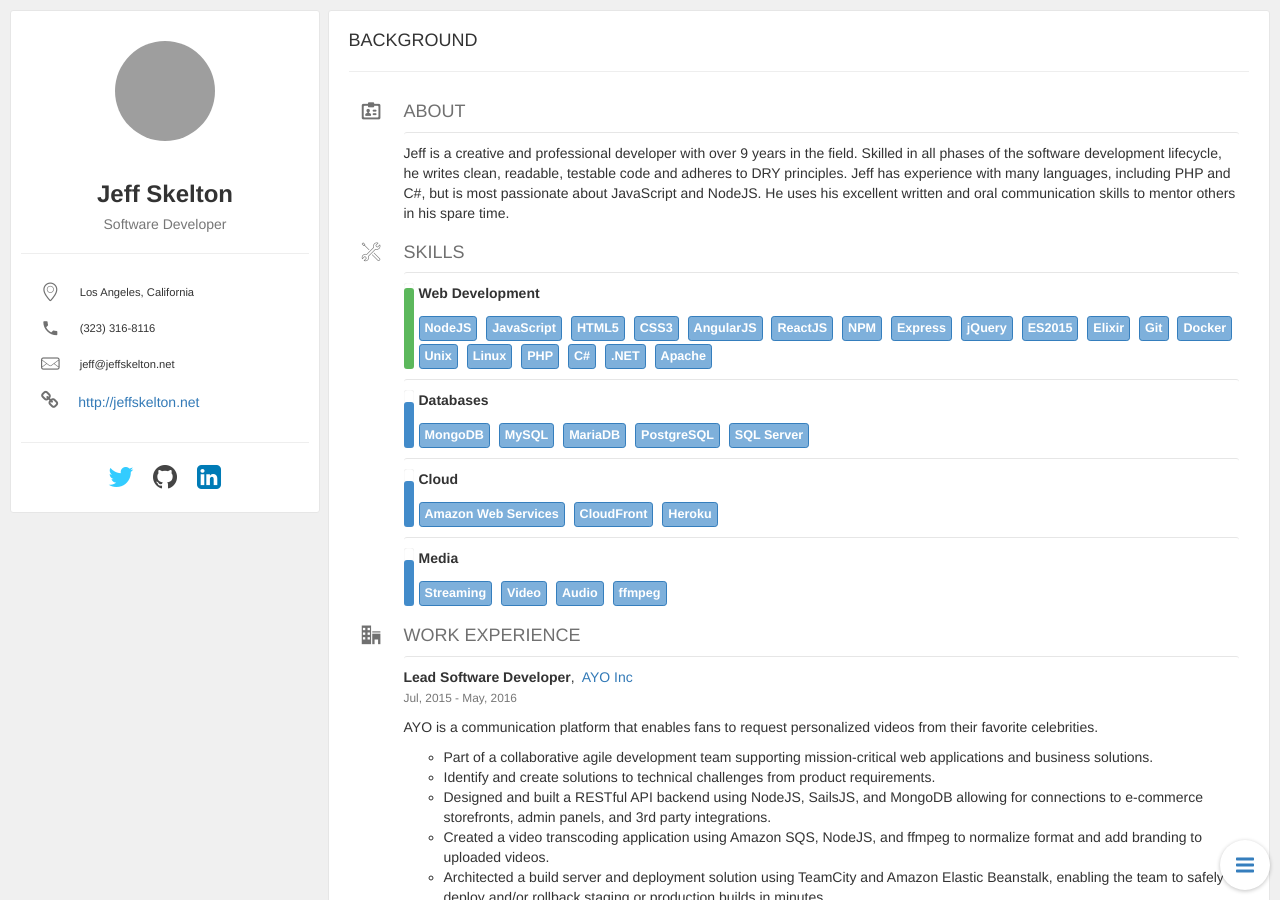
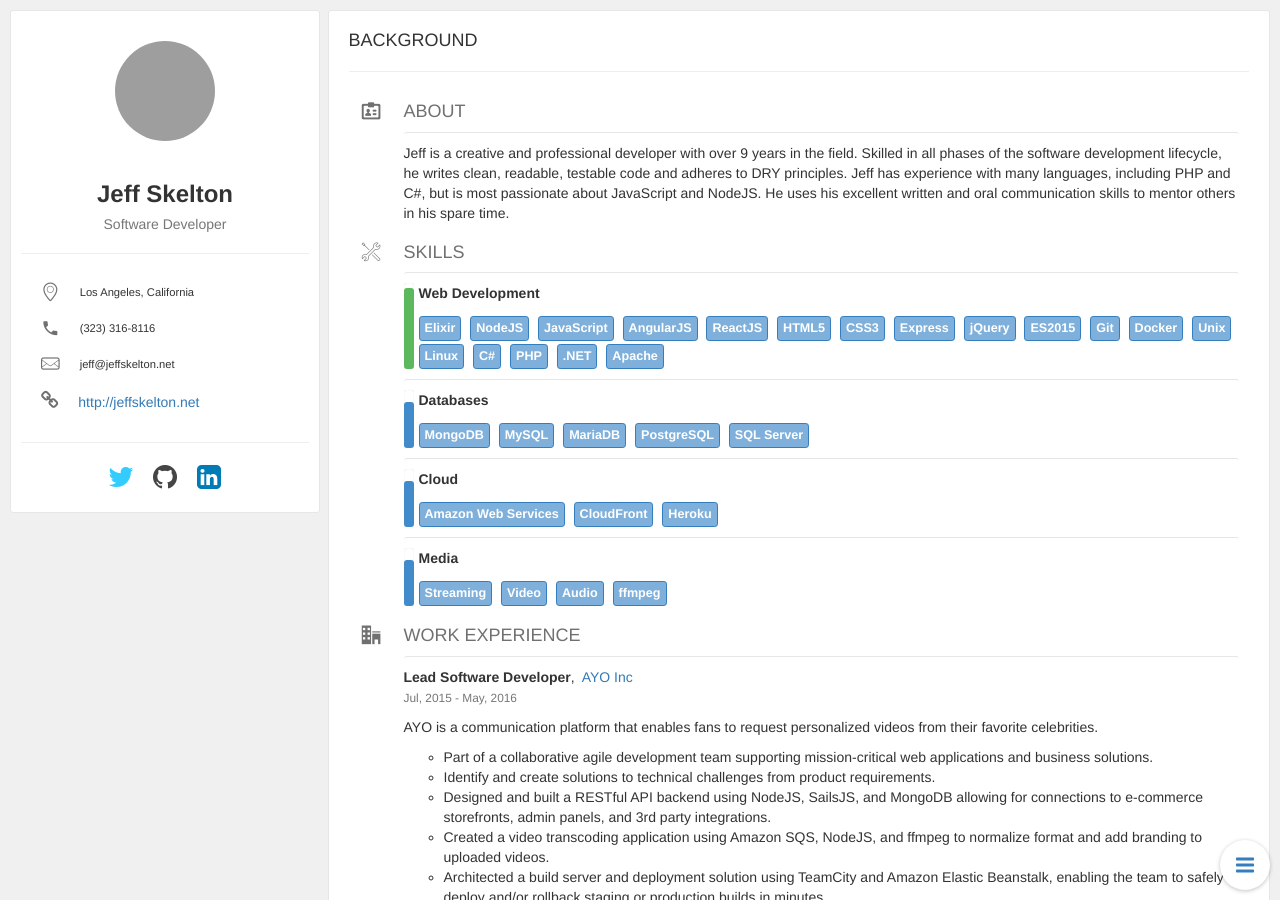
Before and after one commit to jeffskelton3/jeffskelton3.github.io, a Jekyll site: the page built from index.html, in a window 1280 px wide and 900 px high. Built offline with Jekyll 4.4.1, drawn with Linux system fonts in a browser that asks for light colours; nearby versions of some CDN libraries; some of the changed lines change nothing that is shown; grey boxes are pictures that could not be loaded.

Commit message:
update a few data points

```diff
--- a/_config.yml
+++ b/_config.yml
@@ -6,7 +6,7 @@
   Softare Developer
 baseurl: "" # the subpath of your site, e.g. /blog/
 url: "http://jeffskelton.net" # the base hostname & protocol for your site
-twitter_username: vikingpanicatk
+twitter_username: skelton5000
 github_username:  jeffskelton3
 linkedin_username: jeffskelton
 
--- a/_data/resume.json
+++ b/_data/resume.json
@@ -17,7 +17,7 @@
     "profiles": [
       {
         "network": "Twitter",
-        "username": "vikingpanicatk",
+        "username": "skeltron5000",
         "url": "http://twitter.com/vikingpanicatk"
       },
       {
@@ -110,23 +110,22 @@
       "name": "Web Development",
       "level": "Master",
       "keywords": [
+        "Elixir",
         "NodeJS",
         "JavaScript",
+        "AngularJS",
+        "ReactJS",
         "HTML5",
         "CSS3",
-        "AngularJS",
-        "ReactJS",
-        "NPM",
         "Express",
         "jQuery",
         "ES2015",
-        "Elixir",
         "Git",
         "Docker",
         "Unix",
         "Linux",
+        "C#",
         "PHP",
-        "C#",
         ".NET",
         "Apache"
       ]
```
